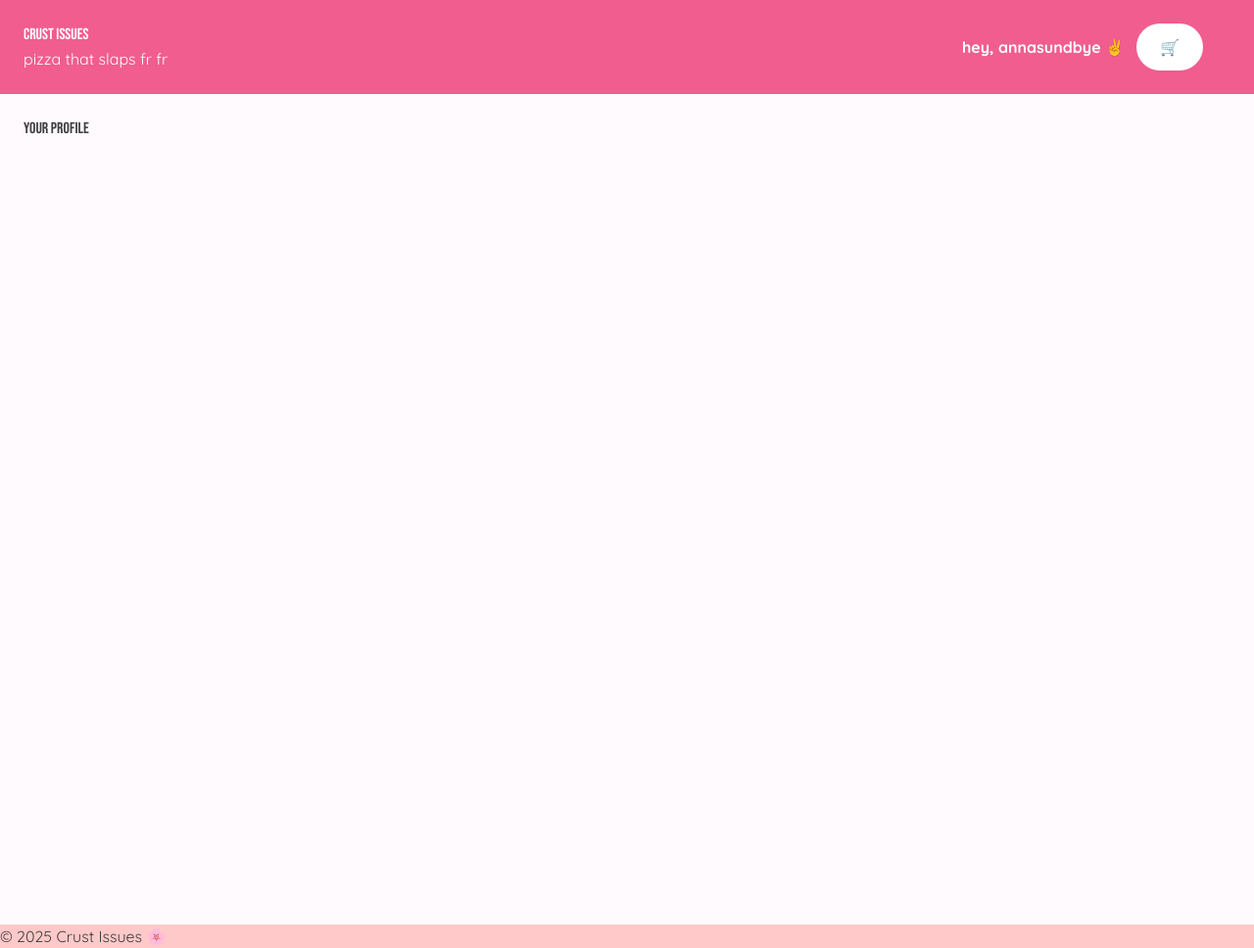
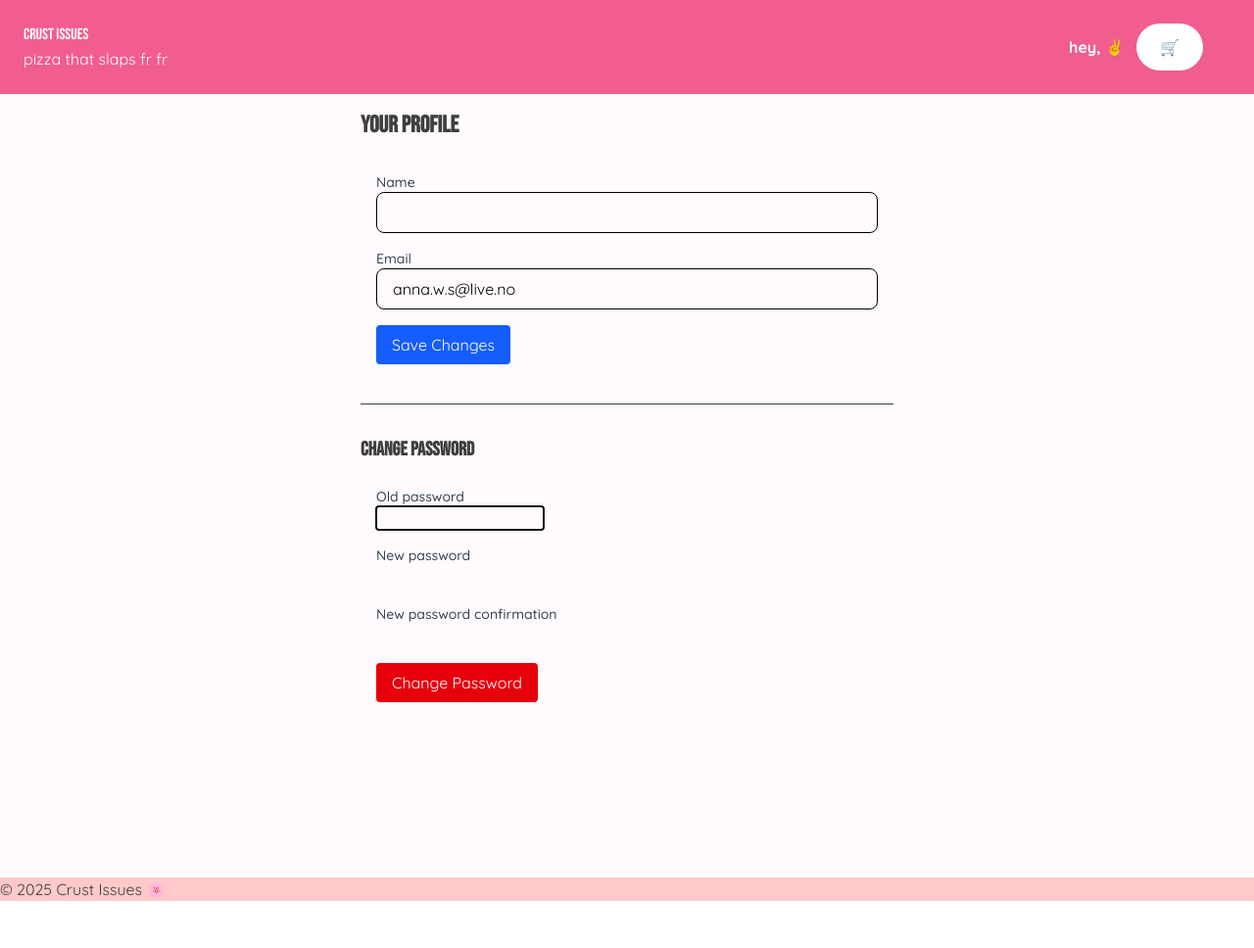
Before and after one commit to annasundbye/ELE3921, a Django app: page /profile in a window 1280 px wide. Shown: the whole page at 98% size. After the commit the page ends 920 px from the top, so only its background shows below. Run offline with Django 5.2, Linux system fonts and the light colour scheme; a user stored in the database is signed in.

Commit message:
add profile and change password

```diff
--- a/application/templates/layout.html
+++ b/application/templates/layout.html
@@ -47,7 +47,7 @@
           href="{% url 'application:profile' %}"
           style="color: var(--color-white); font-weight: 800"
         >
-          hey, {{ user.username }} ✌️
+          hey, {{ user.first_name }} ✌️
         </a>
         {% else %}
         <a href="{% url 'application:login' %}">sign in bestie</a>
--- a/application/templates/profile.html
+++ b/application/templates/profile.html
@@ -1,5 +1,47 @@
-{% extends "layout.html" %} {% block content %}
-<div class="page">
-  <h1>Your profile</h1>
+{% extends "layout.html" %}
+
+{% block content %}
+<div class="max-w-xl mx-auto p-4">
+  <h1 class="text-2xl font-bold mb-6">Your Profile</h1>
+
+  {% if messages %}
+  <div class="space-y-2 mb-4">
+    {% for message in messages %}
+    <div class="p-2 rounded {{ message.tags }} bg-green-100 text-green-700">{{ message }}</div>
+    {% endfor %}
+  </div>
+  {% endif %}
+
+  <!-- Edit Name & Email -->
+  <form method="post" class="space-y-4">
+    {% csrf_token %}
+    <div>
+      <label class="block text-sm font-medium text-gray-700">Name</label>
+      <input type="text" name="name" value="{{ user.first_name }}" class="w-full px-4 py-2 border rounded-lg">
+    </div>
+    <div>
+      <label class="block text-sm font-medium text-gray-700">Email</label>
+      <input type="email" name="email" value="{{ user.email }}" class="w-full px-4 py-2 border rounded-lg">
+    </div>
+    <button type="submit" class="bg-blue-600 text-white px-4 py-2 rounded hover:bg-blue-700">Save Changes</button>
+  </form>
+
+  <hr class="my-8">
+
+  <!-- Change Password -->
+  <h2 class="text-xl font-semibold mb-4">Change Password</h2>
+  <form method="post" action="/change-password" class="space-y-4">
+    {% csrf_token %}
+    {% for field in password_form %}
+    <div>
+      <label class="block text-sm font-medium text-gray-700">{{ field.label }}</label>
+      {{ field }}
+      {% if field.errors %}
+      <p class="text-sm text-red-600">{{ field.errors|striptags }}</p>
+      {% endif %}
+    </div>
+    {% endfor %}
+    <button type="submit" class="bg-red-600 text-white px-4 py-2 rounded hover:bg-red-700">Change Password</button>
+  </form>
 </div>
 {% endblock %}
--- a/application/urls.py
+++ b/application/urls.py
@@ -9,6 +9,7 @@
     path("login", views.login, name="login"),
     path("signup", views.signup, name="signup"),
     path("profile", views.profile, name="profile"),
+    path("change-password/", views.change_password, name="change_password"),
     path("cart", views.cart, name="cart"),
     path("logout", views.logout, name="logout"),
     path("order", views.order, name="order"),
--- a/application/views.py
+++ b/application/views.py
@@ -1,7 +1,13 @@
 from django.shortcuts import render, redirect
 from .models import Pizza, Drink, Topping, User, Cart, CartItem, Size, PizzaPrice, Order, OrderItem
-from django.contrib.auth import authenticate, login as auth_login, logout as auth_logout
+from django.contrib.auth import update_session_auth_hash, authenticate, login as auth_login, logout as auth_logout
+from django.contrib.auth.forms import PasswordChangeForm
 from django.http import HttpResponseBadRequest
+from django.contrib.auth import update_session_auth_hash
+from django.contrib import messages
+from django.core.validators import validate_email
+from django.core.exceptions import ValidationError
+
 
 def home(request):
    all_pizzas = Pizza.objects.filter(available=True)
@@ -69,10 +75,48 @@
    return redirect("/")
 
 def profile(request):
-   if not request.user.is_authenticated:
-      return redirect("/login")
+    if not request.user.is_authenticated:
+        return redirect("/login")
 
-   return render (request, "profile.html")
+    password_form = PasswordChangeForm(user=request.user)
+
+    if request.method == "POST":
+        name = request.POST.get("name", "").strip()
+        email = request.POST.get("email", "").strip()
+
+        # Validation
+        name_valid = name.isalpha()
+        try:
+            validate_email(email)
+            email_valid = True
+        except ValidationError:
+            email_valid = False
+
+        if not name_valid:
+            messages.error(request, "Name must only contain letters.")
+        if not email_valid:
+            messages.error(request, "Enter a valid email address.")
+
+        if name_valid and email_valid:
+            request.user.first_name = name
+            request.user.email = email
+            request.user.save()
+            messages.success(request, "Profile updated successfully.")
+            return redirect("/profile")
+
+    return render(request, "profile.html", {
+        "password_form": password_form,
+        "user": request.user
+    })
+
+
+def change_password(request):
+   password_form = PasswordChangeForm(data=request.POST, user=request.user)
+   if password_form.is_valid():
+      user = password_form.save()
+      update_session_auth_hash(request, user)
+      return redirect("/profile")
+
 
 def cart(request):
    # handle add to cart
```
Also changed, not shown: db.sqlite3.
